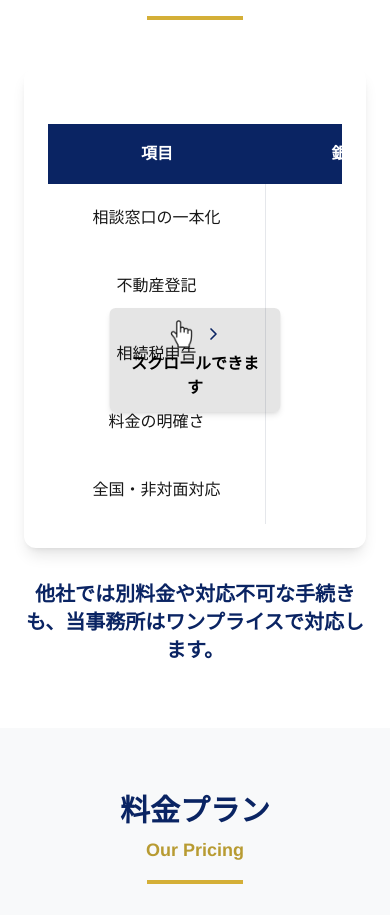
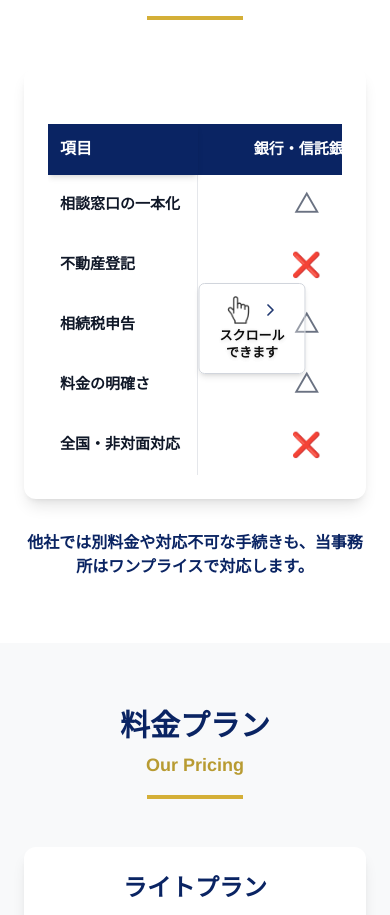
Before and after one commit to nabe7855/chuo-souzoku, a Next.js app: page / in a window 390 px wide. Shown: the part 6480-7395 px from the top of the page. Built offline with nearby package versions, Linux system fonts and the light colour scheme.

Commit message:
🐛 他社比較表レイアウト修正

```diff
--- a/components/sections/ComparisonSection.tsx
+++ b/components/sections/ComparisonSection.tsx
@@ -7,7 +7,7 @@ const ComparisonSection: React.FC = () => {
   const [showArrow, setShowArrow] = useState(true);
 
   useEffect(() => {
-    const timer = setTimeout(() => setShowArrow(false), 4000); // 4秒後に非表示
+    const timer = setTimeout(() => setShowArrow(false), 4000);
     return () => clearTimeout(timer);
   }, []);
 
@@ -23,10 +23,11 @@ const ComparisonSection: React.FC = () => {
     <section className="py-16 md:py-24 bg-white relative">
       <div className="container mx-auto px-6 relative">
         <SectionTitle title="他社との比較" subtitle="Comparison" />
+
         <Card className="relative overflow-hidden">
           {/* 👇 スクロール誘導UI（モバイル限定） */}
           {showArrow && (
-            <div className="absolute top-0 left-1/2 -translate-x-1/2 z-20 flex items-center justify-center md:hidden">
+            <div className="absolute top-0 left-1/2 -translate-x-1/2 z-20 flex items-center justify-center md:hidden pointer-events-none">
               <div className="flex items-center bg-gradient-to-r from-gold/90 to-yellow-500/90 text-white font-bold rounded-full px-4 py-2 shadow-md backdrop-blur-sm animate-fadeInOut">
                 <div className="flex space-x-1 mr-1">
                   <ChevronRight className="w-5 h-5 animate-bounce-x delay-0" />
@@ -38,57 +39,75 @@ const ComparisonSection: React.FC = () => {
             </div>
           )}
 
-          {/* 🖱️ スクロールヒント（中央表示） */}
-          <div className="absolute top-1/2 left-1/2 -translate-x-1/2 z-30 flex items-center justify-center md:hidden">
-            <div className="bg-black/10 px-5 py-3 rounded-md shadow-md text-center font-semibold">
+          {/* 🖱️ スクロールヒント（モバイル・半透明＆干渉防止） */}
+          <div className="absolute top-1/2 left-2/3 -translate-x-1/2 z-30 flex items-center justify-center md:hidden pointer-events-none">
+            <div
+              className="
+                bg-white/30 px-5 py-3 rounded-md shadow-md text-center font-semibold
+                border border-gray-300 pointer-events-none
+              "
+            >
               <div className="flex items-center justify-center space-x-2 mb-1">
                 <img
                   src="/finger-cursor-icon.png"
                   alt="スクロールアイコン"
-                  className="w-7 h-7"
+                  className="w-7 h-7 opacity-90"
                 />
-                <ChevronRight className="w-5 h-5 text-navy animate-bounce-x" />
+                <ChevronRight className="w-5 h-5 text-navy animate-bounce-x opacity-90" />
               </div>
-              <p className="text-base font-bold text-black">
-                スクロールできます
+              <p className="text-[13px] font-bold text-black drop-shadow-sm opacity-95 leading-tight">
+                スクロール
+                <br />
+                できます
               </p>
             </div>
           </div>
 
-          {/* 横スクロール可能な表 */}
+          {/* ✅ 横スクロール可能な表 */}
           <div className="overflow-x-auto mt-8 scrollbar-thin scrollbar-thumb-gray-300">
-            <table className="min-w-[900px] w-full border-separate border-spacing-0 text-center align-middle">
+            <table className="table-fixed w-full min-w-[800px] border-separate border-spacing-0 text-center bg-white">
               <thead className="bg-navy text-white">
                 <tr>
-                  {/* ✅ 固定列：完全中央揃え */}
-                  <th className="py-4 px-0 font-bold text-center align-middle sticky left-0 bg-navy z-20">
+                  {/* ✅ 固定列（180px固定・左寄せ） */}
+                  <th
+                    className="
+                      p-3 font-bold text-left sticky left-0
+                      bg-navy z-30 shadow-md
+                      text-[16px]
+                      w-[150px] min-w-[150px] max-w-[150px]
+                    "
+                  >
                     項目
                   </th>
-                  <th className="p-4 font-bold text-center align-middle">
-                    銀行・信託銀行
-                  </th>
-                  <th className="p-4 font-bold text-center align-middle">
-                    税理士法人
-                  </th>
-                  <th className="p-4 font-bold text-center align-middle border-2 border-gold bg-gold-dark">
+                  <th className="p-3 font-bold text-center text-[15px]">銀行・信託銀行</th>
+                  <th className="p-3 font-bold text-center text-[15px]">税理士法人</th>
+                  <th className="p-3 font-bold text-center text-[15px] bg-gold-dark text-navy border-2 border-gold">
                     中央相続事務所
                   </th>
                 </tr>
               </thead>
-              <tbody>
+
+              <tbody className="bg-white">
                 {comparisonData.map((row, index) => (
                   <tr key={index} className="border-b border-gray-200">
-                    {/* ✅ 固定列：完全中央揃え */}
-                    <td className="py-4 px-0 text-center align-middle sticky left-0 bg-white z-10 border-r border-gray-200">
+                    {/* ✅ 固定列セル（フォント13px） */}
+                    <td
+                      className="
+                        p-3 sticky left-0 bg-white z-10 border-r border-gray-200
+                        text-left font-bold text-gray-900
+                        text-[15px] leading-snug
+                        w-[180px] min-w-[180px] max-w-[180px]
+                      "
+                    >
                       {row.feature}
                     </td>
-                    <td className="p-4 text-2xl font-bold text-gray-500 text-center align-middle">
+                    <td className="p-3 font-bold text-2xl text-gray-500 text-center align-middle">
                       {row.bank}
                     </td>
-                    <td className="p-4 text-2xl font-bold text-gray-500 text-center align-middle">
+                    <td className="p-3 font-bold text-2xl text-gray-500 text-center align-middle">
                       {row.taxFirm}
                     </td>
-                    <td className="p-4 text-3xl font-bold text-gold-dark bg-gold/10 text-center align-middle">
+                    <td className="p-3 font-bold text-3xl text-gold-dark bg-gold/10 text-center align-middle">
                       {row.chuo}
                     </td>
                   </tr>
@@ -98,7 +117,7 @@ const ComparisonSection: React.FC = () => {
           </div>
         </Card>
 
-        <p className="text-center mt-8 text-xl text-navy font-bold">
+        <p className="text-center mt-8 text-[16px] text-navy font-bold leading-normal">
           他社では別料金や対応不可な手続きも、当事務所はワンプライスで対応します。
         </p>
       </div>
```
